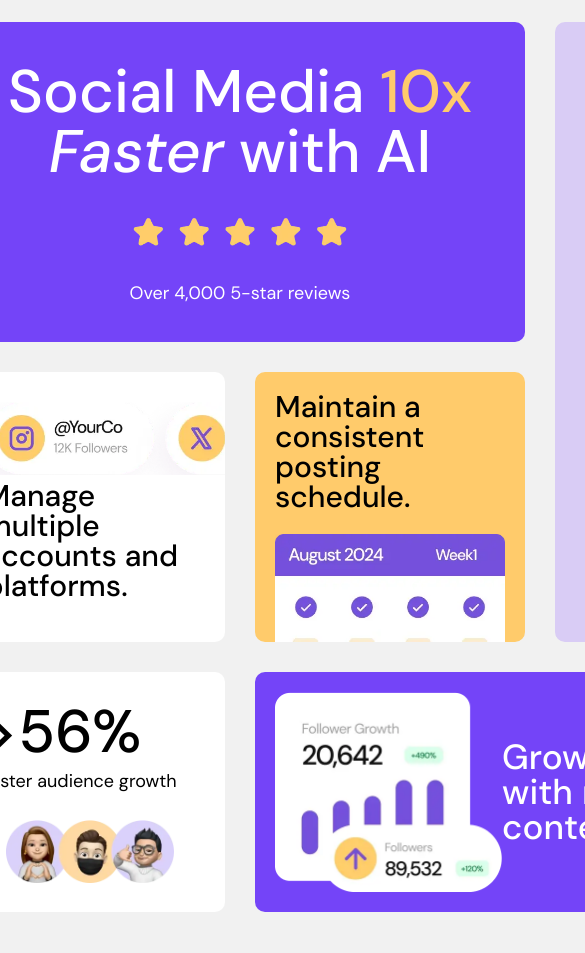
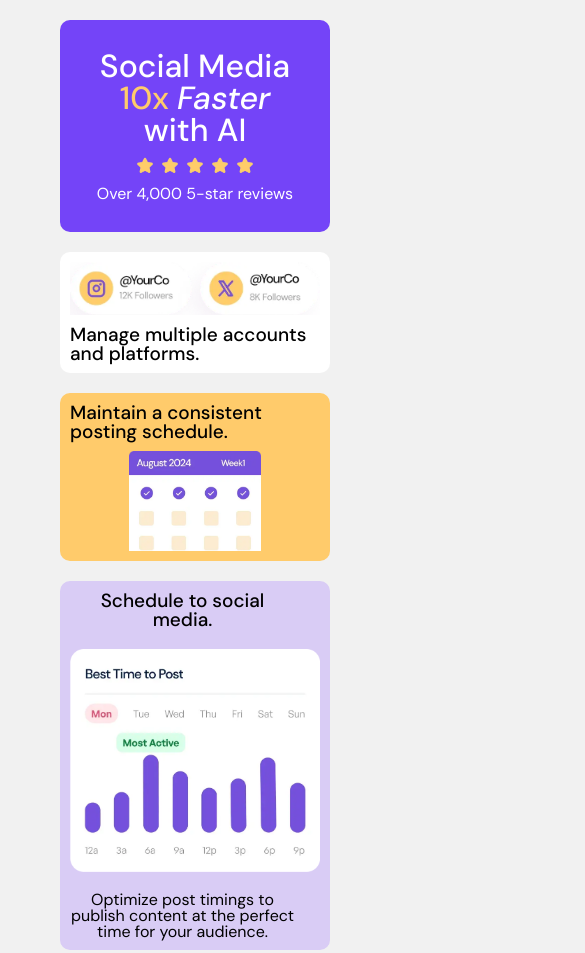
Before and after one commit to Rcambardella/bento-grid, a plain HTML site: page index.html in a window 390 px wide. Shown: the top 953 px of the page, 585 px wide, since content can reach past the window. Before the commit the page ends 912 px from the top, so only its background shows below. Drawn offline with Linux system fonts and the light colour scheme.

Commit message:
Fix for mobile card layouts

```diff
--- a/styles.css
+++ b/styles.css
@@ -6,8 +6,11 @@
     text-decoration: none;
 }
 html, body {
+    max-width: 1440px;
+    width: 100%;
     height: 100vh;
-    margin: 0;
+    margin: 0 auto;
+    padding: 0 20px;
     display: flex;
     justify-content: center;
     align-items: center;
@@ -17,14 +20,14 @@ html, body {
     display: grid;
     grid-template-columns: [c1] 24% [c2] 26% [c3] 26% [c4] 24% [c5];
     grid-template-rows: [r1] 40% [r2] 8% [r3] 22% [r4] 30% [r5];
-
     column-gap: 30px;
     row-gap: 30px;
 
-    justify-items: stretch;
-
-    height: 800px;
-    width: 1040px;
+    max-width: 1040px; /* Design width of the actual grid area */
+    width: 100%;
+    aspect-ratio: 16 / 11;
+    margin: 0 auto; /* Center the grid inside the wrapper */
+    padding: 20px; /* Optional */
 }
 .sm-box {
     grid-column-start: c2;
@@ -75,7 +78,7 @@ html, body {
     border-radius: 10px;
     display: flex;
     flex-direction: column;
-    gap: 30px;
+    gap: 20px;
     padding-top: 40px;
     padding-bottom: 40px;
     padding-left: 30px;
@@ -165,7 +168,7 @@ html, body {
 }
 
 .sched-box h4, .sched-box p {
-    padding-right: 35px;
+    padding-right: 25px;
 }
 
 .cal-box img {
@@ -206,24 +209,132 @@ p {
     line-height: 1;
 }
 
-@media (max-width: 375px) {
-    .container {
-      display: flex;
-      flex-direction: column;
-      gap: 20px; /* space between each box */
+@media (max-width: 768px) {
+
+    html, body {
+        height: auto;
+        display: block;
     }
 
-    /* Reset any grid-specific positioning for the boxes */
+    /* Scaled-down typography */
+    h1 {
+        font-size: 32px;
+    }
+
+    h3 {
+        font-size: 26px;
+    }
+
+    h4 {
+        font-size: 19px;
+    }
+
+    p {
+        font-size: 16px;
+    }
+
+    /* Mobile container reset */
+    .container {
+        display: block; /* ✅ FULLY removes grid behavior */
+        max-width: 310px;
+        width: 100%;
+        margin: 0 auto;
+        padding: 20px;
+    }
+
+    /* Card reset */
+    .sm-box,
     .sched-box,
-    .sm-box,
-    .mm-box,
     .cal-box,
     .grow-box,
     .fast-box,
     .create-box,
+    .ai-box,
+    .mm-box {
+        display: flex;
+        flex-direction: column;
+        width: 100%;
+        padding: 20px;
+        margin-bottom: 20px; /* To replace the grid's gap */
+        gap: 10px;
+    }
+
+    /* Images should also flex with content */
+    .sm-box img,
+    .sched-box img,
+    .cal-box img,
+    .grow-box img,
+    .fast-box img,
+    .create-box img,
+    .ai-box img,
+    .mm-box img {
+        width: 100%;
+        height: auto;
+        object-fit: contain; /* Or remove if you want full image height */
+    }
+
+    .sm-box {
+        padding: 30px;
+        text-align: center;
+        justify-content: center;
+        align-items: center;
+    }
+
+    .mm-box {
+        padding: 10px;
+        align-items: flex-start;
+    }
+
+    .cal-box {
+        padding: 10px;
+        gap: 10px;
+    }
+
+    .sched-box {
+        padding: 10px;
+        gap: 20px;
+        text-align: center;
+        justify-content: center;
+        align-items: center;
+    }
+
+    .grow-box {
+        padding: 30px;
+        text-align: center;
+    }
+
+    .fast-box {
+        padding: 30px;
+        align-items: flex-start;
+    }
+
+    .create-box {
+        padding: 20px;
+        align-items: flex-start;
+    }
+
     .ai-box {
-      grid-column: auto;
-      grid-row: auto;
-      width: 100%;
+        padding: 20px;
+        align-items: flex-start;
     }
-  }
+
+    .sm-box img {
+        max-height: 20px;
+    }
+
+    .cal-box img {
+        max-height: 100px;
+    }
+
+    .fast-box img {
+        max-height: 50px;
+    }
+
+    .create-box img {
+        max-height: 60px;
+    }
+
+    .ai-box img {
+        max-height: 130px;
+    }
+}
```
